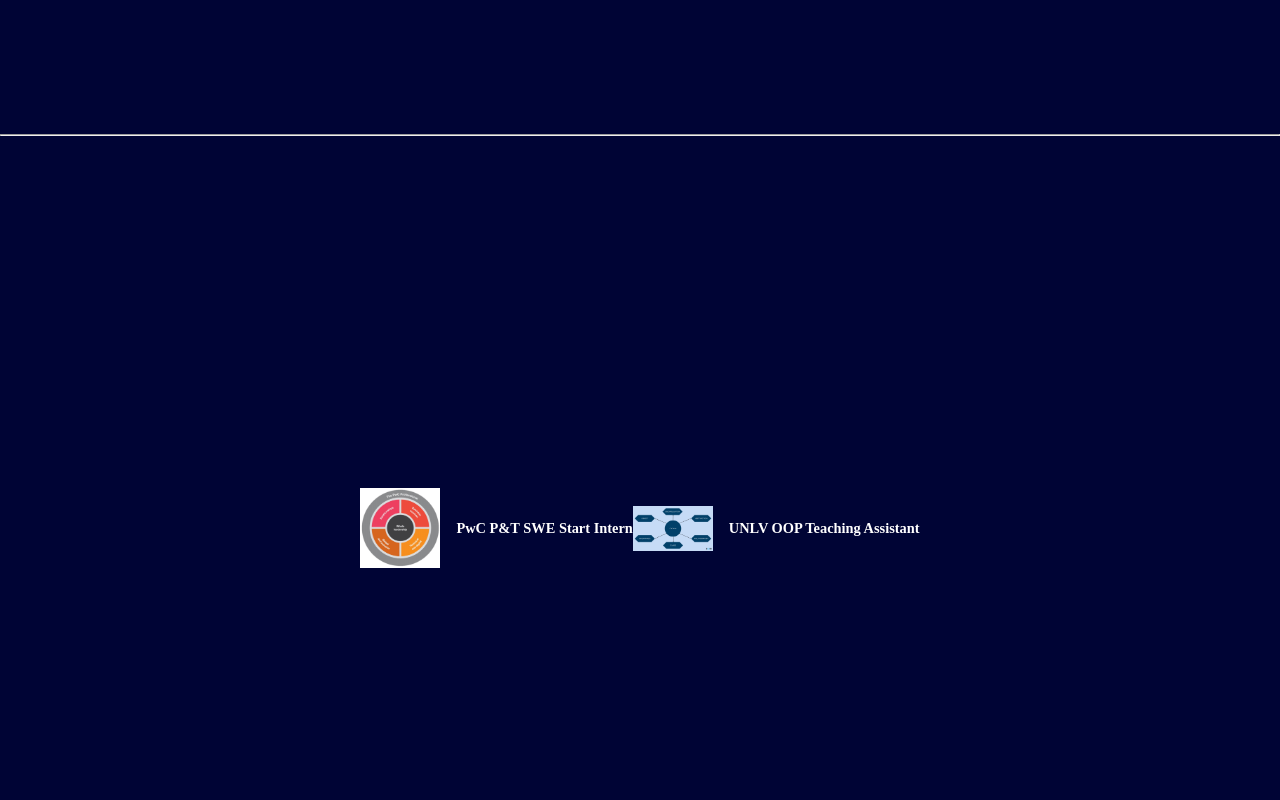
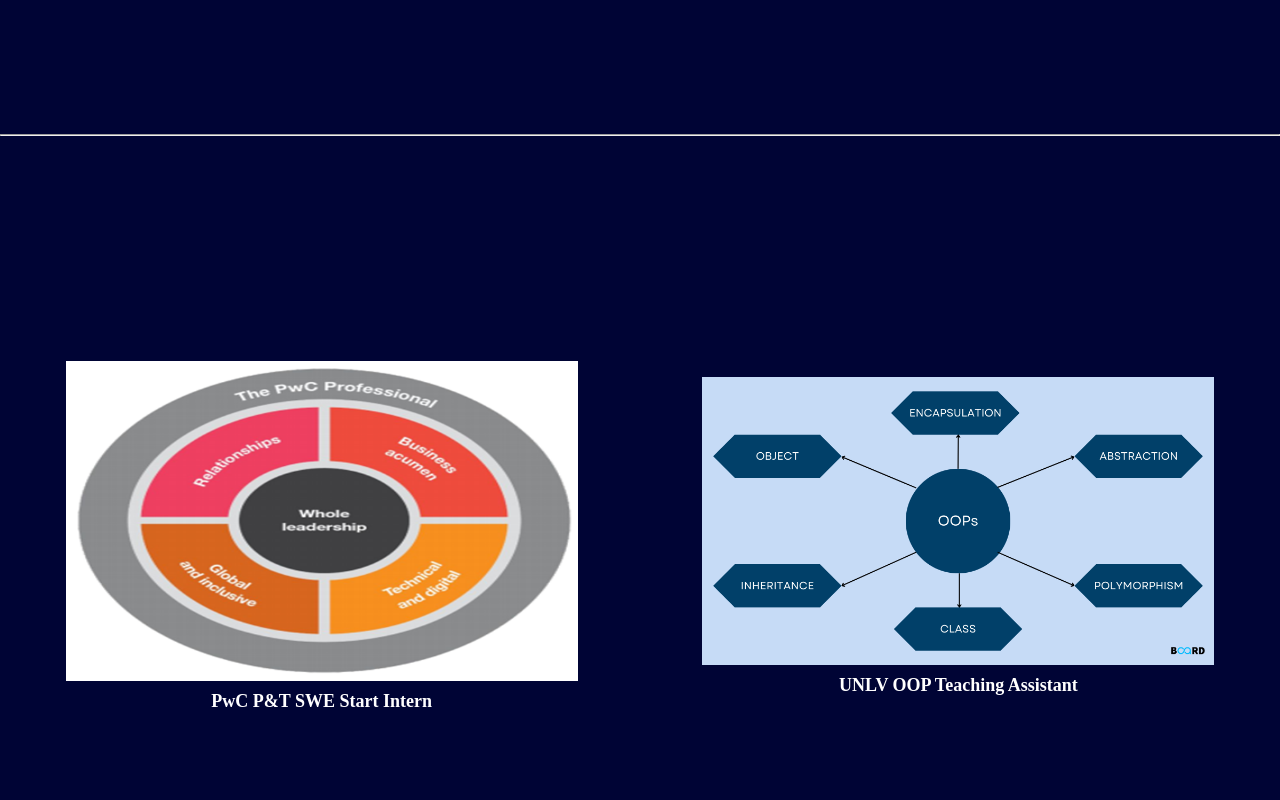
Before and after one commit to sean-cnc/sean-cnc.github.io, a plain HTML site: page index.html in a window 1280 px wide. Shown: the part 1500-2300 px from the top of the page. Drawn offline with Linux system fonts and the light colour scheme.

Commit message:
done for tonight

```diff
--- a/index.html
+++ b/index.html
@@ -15,7 +15,7 @@
             <button onclick="scrollToSection('experience')">Experience</button>
             <button onclick="scrollToSection('projects')">Projects</button>
             <button onclick="scrollToSection('contact')">Contact</button>
-            <a href="https://docs.google.com/document/d/1LZC12cdCkxGCTC3QKnpxylL1UDk4ZAcnHeAcKxxeRwc/edit" target="_blank" class="button">Resume</a>
+            <a href="https://drive.google.com/file/d/1yTCB8CvnToo7scUjXBPM4B_VKI259Su_/view?usp=sharing" target="_blank" class="button">Resume</a>
         </nav>
 
     </nav>
@@ -55,14 +55,11 @@
             <img class="experience-image" src="photos/pwc.png" alt="PwC Logo">
             <h2 class="experience-title">PwC P&T SWE Start Intern</h2>
         </div>
-
         <div class="experience-item">
             <img class="experience-image" src="photos/oop.png" alt="UNLV Logo">
             <h2 class="experience-title">UNLV OOP Teaching Assistant</h2>
         </div>
-
     </section>
-
     <hr>
 
     <section id="projects"><h1>Projects</h1></section>
--- a/styles.css
+++ b/styles.css
@@ -129,22 +129,39 @@ button.active {
 
 }
 
+#experience {
+    display: grid;
+    grid-template-columns: 1fr 1fr; /* Two columns of equal width */
+    gap: 2vw; /* Optional: space between the columns */
+    align-items: center; /* Align items to the start of each cell */
+    text-align: center; /* Center text below images */
+    padding: 2vh; /* Padding around the entire grid */
+    width: 100%;
+    margin: auto;
+}
+
 .experience-item {
     display: flex;
-    align-items: center; /* Centers items vertically within each flex container */
-    margin-bottom: 2vh; /* Adds space between each experience item */
+    flex-direction: column; /* Stack items vertically */
+    align-items: center; /* Center items horizontally */
 }
 
 .experience-image {
-    width: 10vh; /* Adjust width as necessary */
+    width: 100%; /* Make images fill their container */
     height: auto; /* Maintain aspect ratio */
-    margin-right: 2vh; /* Adds space between the image and the text */
+    max-width: 40vw; /* Limit maximum width to keep images reasonable */
+    max-height: 40vh;
 }
 
 .experience-title {
-    font-size: 1.8vh; /* Specify the font size */
-    font-weight: bold; /* Optional: make the title bold */
+    margin-top: 10px; /* Space between the image and the title */
+    font-size: 18px; /* Appropriate font size for readability */
 }
+
+
+
+
+
 
 /* Style the hr tag if necessary */
 hr {
@@ -156,4 +173,9 @@ hr {
         padding: 2vw 3vw; /* Larger padding for better touch target size on smaller devices */
         font-size: 3.5vw; /* Larger font size for better readability on smaller screens */
     }
+
+
+
+
+
 }
```
